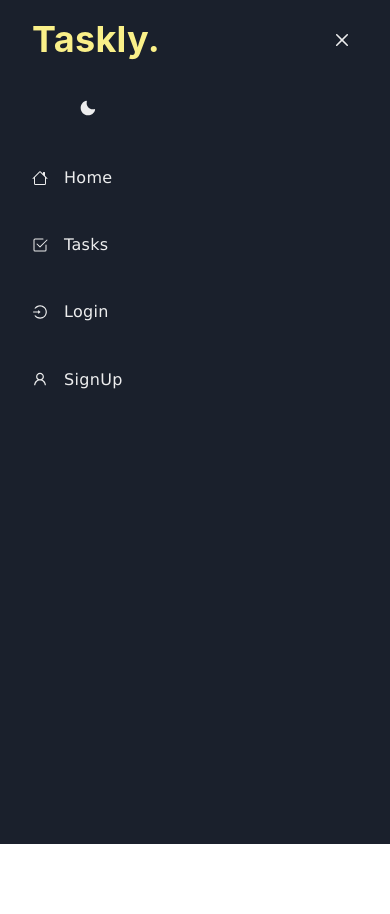
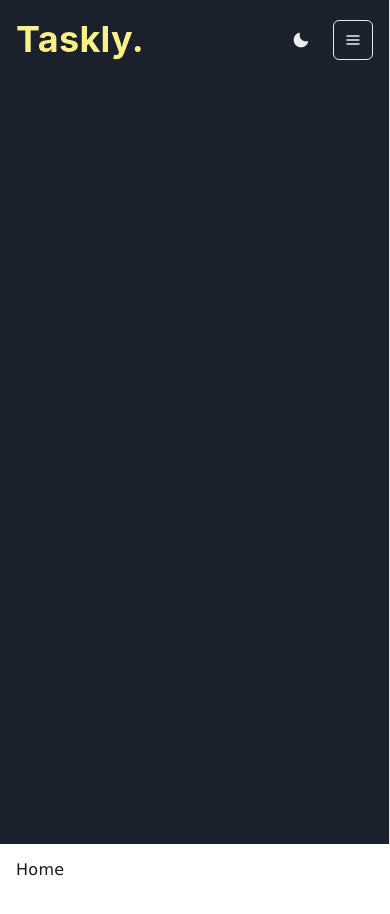
Before and after one commit to eduardo-pires-tavares/todo-app, a React (Create React App) app: page / in a window 390 px wide. Shown: the top 914 px of the page. Built offline with nearby package versions, Linux system fonts and the light colour scheme.

Commit message:
Working on Mobile Side Bar

```diff
--- a/src/components/ColorMode/ColorMode.tsx
+++ b/src/components/ColorMode/ColorMode.tsx
@@ -1,7 +1,7 @@
-import { Button, useColorMode } from '@chakra-ui/react';
+import { Button, ButtonProps, useColorMode } from '@chakra-ui/react';
 import { SunIcon, MoonIcon } from '@chakra-ui/icons';
 
-export const ColorMode = () => {
+export const ColorMode = ({ ...rest }: ButtonProps) => {
   const { colorMode, toggleColorMode } = useColorMode();
   return (
     <Button
@@ -11,6 +11,7 @@ export const ColorMode = () => {
       variant="ghost"
       color="whiteAlpha.900"
       onClick={toggleColorMode}
+      {...rest}
     >
       {colorMode !== 'light' ? <SunIcon /> : <MoonIcon />}
     </Button>
--- a/src/components/Layout/Layout.tsx
+++ b/src/components/Layout/Layout.tsx
@@ -8,12 +8,10 @@ type Props = {
 export const Layout = ({ children }: Props) => {
   return (
     <>
-      <Grid templateColumns="min-content 1fr" templateRows="1fr 1fr">
-        <GridItem colStart={1} colEnd={2} rowStart={1} rowEnd={3}>
-          {<SideBar />}
-        </GridItem>
+      <Grid templateColumns={{ base: '1fr', md: '200px 1fr' }}>
+        <GridItem>{<SideBar />}</GridItem>
         <GridItem>
-          <Container maxW={'container.xl'} h={'100vh'} p={4}>
+          <Container maxW="" h={'100vh'} p={4}>
             {children}
           </Container>
         </GridItem>
--- /dev/null
+++ b/src/components/Navigation/MobileNav.tsx
@@ -0,0 +1,54 @@
+import {
+  Flex,
+  FlexProps,
+  Heading,
+  IconButton,
+  useColorModeValue
+} from '@chakra-ui/react';
+import { FiMenu } from 'react-icons/fi';
+import { ColorMode } from '..';
+
+interface MobileProps extends FlexProps {
+  onOpen: () => void;
+}
+export const MobileNav = ({ onOpen, ...rest }: MobileProps) => {
+  return (
+    <Flex
+      ml={{ base: 0, md: 60 }}
+      px={{ base: 4, md: 24 }}
+      height="20"
+      alignItems="center"
+      bg={useColorModeValue('gray.800', 'gray.900')}
+      borderBottomWidth="1px"
+      borderBottomColor={useColorModeValue('gray.800', 'gray.900')}
+      justifyContent="space-between"
+      {...rest}
+    >
+      <Heading color={'yellow.200'} fontSize={'4xl'}>
+        Taskly.
+      </Heading>
+      <Flex>
+        <ColorMode
+          _hover={{
+            bg: 'yellow.200',
+            color: 'gray.800'
+          }}
+          mr="2"
+        />
+        <IconButton
+          variant="outline"
+          color="whiteAlpha.900"
+          onClick={onOpen}
+          _hover={{
+            bg: 'yellow.200',
+            color: 'gray.800'
+          }}
+          _active={{ bg: 'none' }}
+          _focus={{ boxShadow: 'none' }}
+          aria-label="open menu"
+          icon={<FiMenu />}
+        />
+      </Flex>
+    </Flex>
+  );
+};
--- a/src/components/Navigation/NavItem.tsx
+++ b/src/components/Navigation/NavItem.tsx
@@ -1,6 +1,7 @@
-import { FlexProps, Link, Flex, Icon } from '@chakra-ui/react';
+import { FlexProps, Flex, Icon, Box } from '@chakra-ui/react';
 import { ReactText } from 'react';
 import { IconType } from 'react-icons';
+import { Link } from 'react-router-dom';
 
 interface NavItemProps extends FlexProps {
   icon: IconType;
@@ -10,18 +11,31 @@ interface NavItemProps extends FlexProps {
 
 export const NavItem = ({ children, path, icon, ...rest }: NavItemProps) => {
   return (
-    <Link color="whiteAlpha.900" to={path} style={{ textDecoration: 'none' }}>
+    <Link to={path}>
       <Flex
-        align="center"
         p="4"
         m="4"
+        color="whiteAlpha.900"
+        align="center"
         borderRadius="lg"
         role="group"
+        _hover={{
+          bg: 'yellow.200',
+          color: 'gray.800'
+        }}
         cursor="pointer"
-        justifyContent={{ base: 'start', md: 'center' }}
+        fontSize="18"
         {...rest}
       >
-        {icon && <Icon mr="4" fontSize="16" as={icon} />}
+        {icon && (
+          <Icon
+            mr="4"
+            _groupHover={{
+              color: 'gray.800'
+            }}
+            as={icon}
+          />
+        )}
         {children}
       </Flex>
     </Link>
--- a/src/components/Navigation/SideBar.tsx
+++ b/src/components/Navigation/SideBar.tsx
@@ -1,10 +1,44 @@
-import { Box } from '@chakra-ui/react';
+import {
+  Box,
+  Drawer,
+  DrawerContent,
+  useColorModeValue,
+  useDisclosure
+} from '@chakra-ui/react';
+import { MobileNav } from './MobileNav';
 import { SideBarContent } from './SideBarContent';
 
 export const SideBar = () => {
+  const { isOpen, onOpen, onClose } = useDisclosure();
+
+  console.log({ isOpen, onOpen, onClose });
+
   return (
-    <Box minH="full" bg="gray.800" as="nav">
-      <SideBarContent />
+    <Box
+      minH="100vh"
+      bg={useColorModeValue('gray.800', 'gray.900')}
+      as="nav"
+      borderRight="1px"
+      borderRightColor={useColorModeValue('gray.200', 'gray.700')}
+    >
+      <SideBarContent
+        onClose={() => onClose}
+        display={{ base: 'none', md: 'block' }}
+      />
+      <Drawer
+        autoFocus={false}
+        isOpen={false}
+        placement="left"
+        onClose={onClose}
+        returnFocusOnClose={false}
+        onOverlayClick={onClose}
+        size="full"
+      >
+        <DrawerContent>
+          <SideBarContent onClose={onClose} />
+        </DrawerContent>
+      </Drawer>
+      <MobileNav display={{ base: 'flex', md: 'none' }} onOpen={() => onOpen} />
     </Box>
   );
 };
--- a/src/components/Navigation/SideBarContent.tsx
+++ b/src/components/Navigation/SideBarContent.tsx
@@ -1,36 +1,56 @@
-import { Box, Flex, Heading, CloseButton } from '@chakra-ui/react';
+import {
+  Box,
+  Flex,
+  Heading,
+  CloseButton,
+  BoxProps,
+  useColorModeValue
+} from '@chakra-ui/react';
 import { ColorMode } from '..';
 import { AppRoutes } from '../../router/Router';
+
 import { NavItem } from './NavItem';
 
-export const SideBarContent = () => {
+interface SidebarProps extends BoxProps {
+  onClose: () => void;
+}
+
+export const SideBarContent = ({ onClose, ...rest }: SidebarProps) => {
   return (
-    <Box bg="gray.800" w={{ base: 'full', md: '220px' }} h="full" pos="fixed">
-      <Flex
-        h="20"
-        mx="8"
-        alignItems="center"
-        justifyContent={{ base: 'space-between', md: 'center' }}
-      >
+    <Box
+      bg={useColorModeValue('gray.800', 'gray.900')}
+      w={{ base: 'full', md: '200px' }}
+      h="full"
+      pos="fixed"
+      {...rest}
+    >
+      <Flex h="20" mx="8" alignItems="center" justifyContent="space-between">
         <Heading color={'yellow.200'} fontSize={'4xl'}>
           Taskly.
         </Heading>
         <CloseButton
+          display={{ base: 'flex', md: 'none' }}
           color="whiteAlpha.900"
-          display={{ base: 'flex', md: 'none' }}
+          onClick={onClose}
         />
       </Flex>
       <Flex
         h="14"
+        mx="4"
         alignItems="center"
-        mx={{ base: '16', md: '0' }}
-        justifyContent={{ base: 'start', md: 'center' }}
+        justifyContent="center"
+        display={{ base: 'none', md: 'flex' }}
       >
-        <ColorMode />
+        <ColorMode
+          _hover={{
+            bg: 'yellow.200',
+            color: 'gray.800'
+          }}
+        />
       </Flex>
       {AppRoutes.map(({ icon, name, path }) => {
         return (
-          <NavItem path={path} icon={icon}>
+          <NavItem key={name} path={path} icon={icon}>
             {name}
           </NavItem>
         );
--- a/src/router/Router.tsx
+++ b/src/router/Router.tsx
@@ -22,12 +22,12 @@ export const AppRoutes: AppRoute[] = [
     icon: BsCheck2Square
   },
   {
-    name: 'Login',
-    path: '/Login',
+    name: 'Sign In',
+    path: '/SignIn',
     icon: AiOutlineLogin
   },
   {
-    name: 'SignUp',
+    name: 'Sign Up',
     path: '/SignUp',
     icon: AiOutlineUser
   }
```
Also changed, not shown: src/components/Navigation/Navigation.tsx (deleted, +0 -74 lines).
